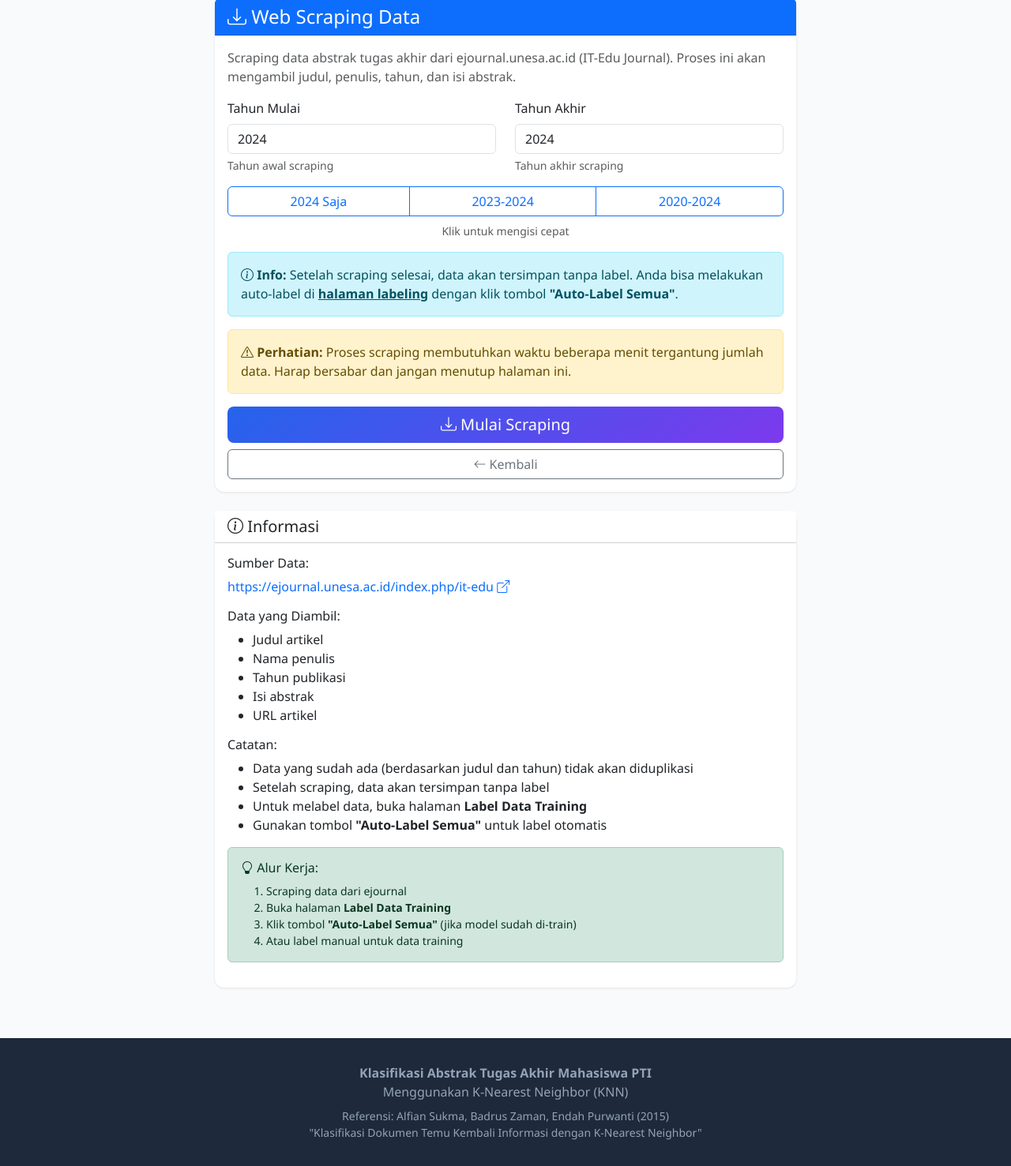
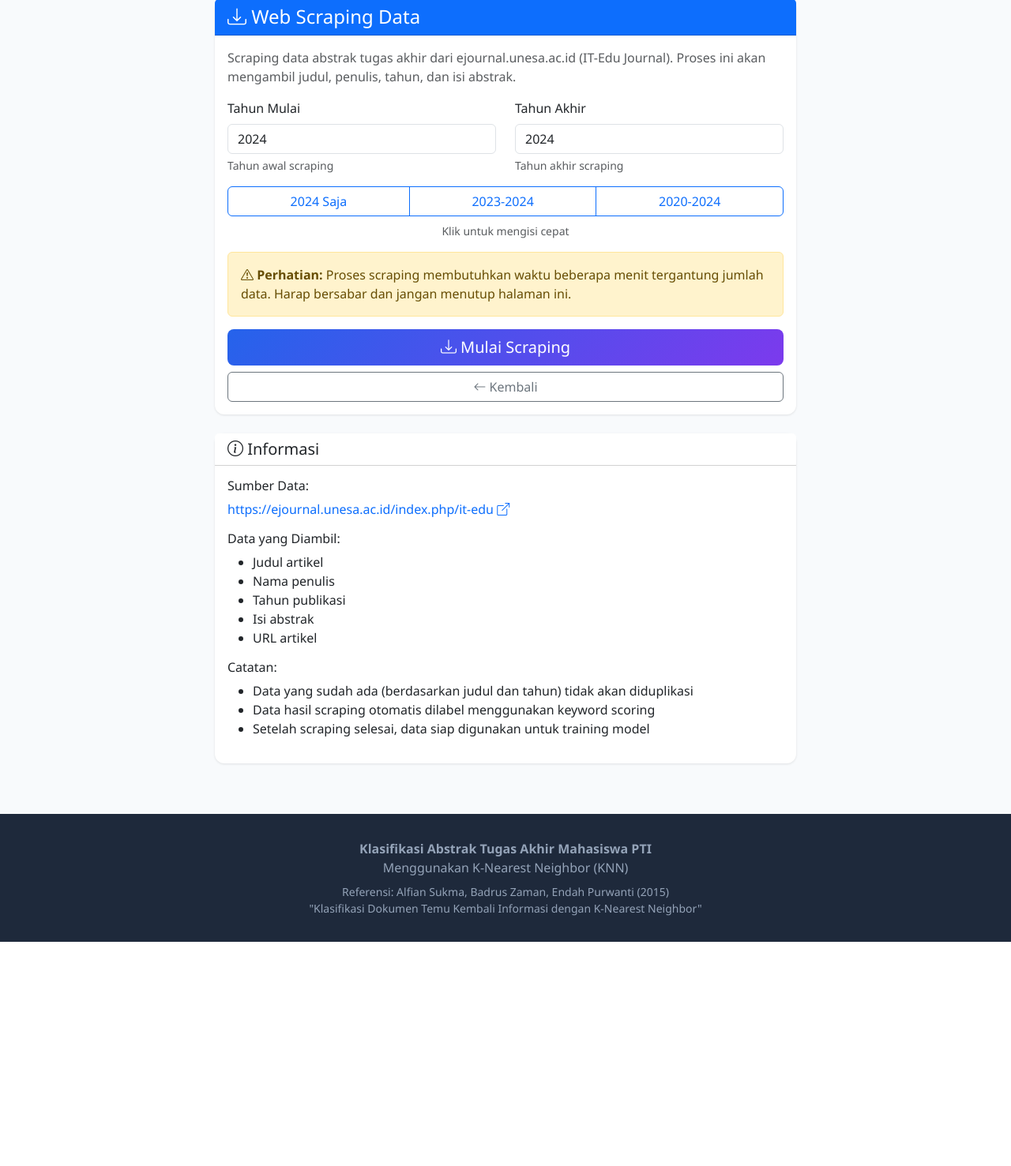
Before and after one commit to anang2804/Klasifikasi-Abstrak-Tugas-Akhir-Mahasiswa-PTI, a Flask app: page /scrape in a window 1280 px wide. Shown: the part 81-1558 px from the top of the page at 79% size. After the commit the page ends 1274 px from the top, so only its background shows below. Run offline with Flask 3, Linux system fonts and the light colour scheme.

Commit message:
refactor: Remove manual labeling references from scrape page - data is auto-labeled

```diff
--- a/templates/scrape.html
+++ b/templates/scrape.html
@@ -75,18 +75,6 @@ PTI{% endblock %} {% block content %}
             </div>
           </div>
 
-          <div class="mb-3">
-            <div class="alert alert-info">
-              <i class="bi bi-info-circle"></i>
-              <strong>Info:</strong> Setelah scraping selesai, data akan
-              tersimpan tanpa label. Anda bisa melakukan auto-label di
-              <a href="{{ url_for('label_data') }}" class="alert-link"
-                >halaman labeling</a
-              >
-              dengan klik tombol <strong>"Auto-Label Semua"</strong>.
-            </div>
-          </div>
-
           <div class="alert alert-warning">
             <i class="bi bi-exclamation-triangle"></i>
             <strong>Perhatian:</strong> Proses scraping membutuhkan waktu
@@ -138,33 +126,11 @@ PTI{% endblock %} {% block content %}
             Data yang sudah ada (berdasarkan judul dan tahun) tidak akan
             diduplikasi
           </li>
-          <li>Setelah scraping, data akan tersimpan tanpa label</li>
+          <li>Data hasil scraping otomatis dilabel menggunakan keyword scoring</li>
           <li>
-            Untuk melabel data, buka halaman
-            <strong>Label Data Training</strong>
-          </li>
-          <li>
-            Gunakan tombol <strong>"Auto-Label Semua"</strong> untuk label
-            otomatis
+            Setelah scraping selesai, data siap digunakan untuk training model
           </li>
         </ul>
-
-        <div class="alert alert-success mt-3">
-          <h6 class="alert-heading">
-            <i class="bi bi-lightbulb"></i> Alur Kerja:
-          </h6>
-          <small>
-            <ol class="mb-0">
-              <li>Scraping data dari ejournal</li>
-              <li>Buka halaman <strong>Label Data Training</strong></li>
-              <li>
-                Klik tombol <strong>"Auto-Label Semua"</strong> (jika model
-                sudah di-train)
-              </li>
-              <li>Atau label manual untuk data training</li>
-            </ol>
-          </small>
-        </div>
       </div>
     </div>
   </div>
```
